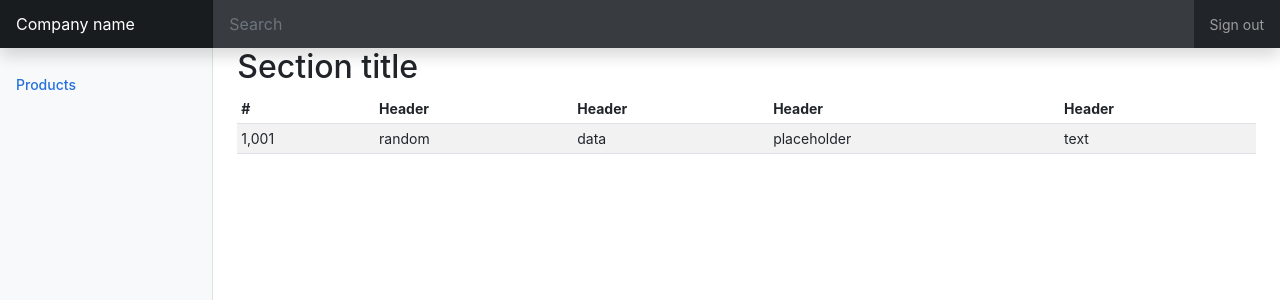
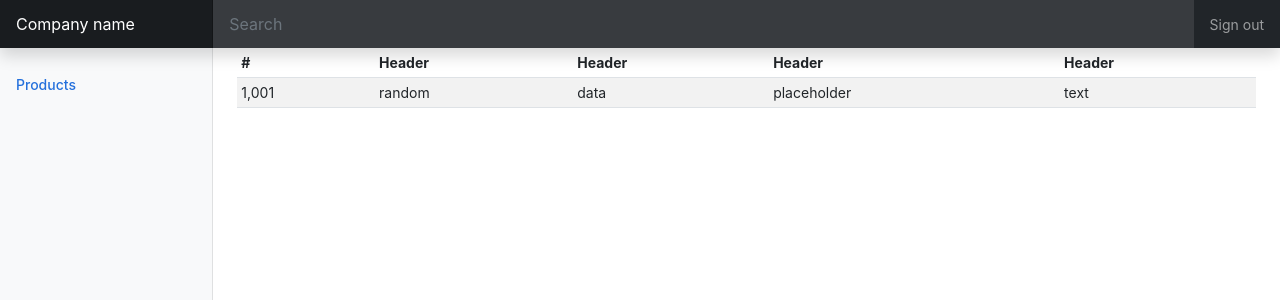
Before and after one commit to Juan-Camilo-Suarez/PostExpress-Microservices, a React (Create React App) app in the folder my-react-crud/: page /admin/products in a window 1280 px wide. Shown: the top 300 px of the page. Built offline with nearby package versions, Linux system fonts and the light colour scheme.

Commit message:
+++ Created Products component

```diff
--- a/my-react-crud/src/App.tsx
+++ b/my-react-crud/src/App.tsx
@@ -2,6 +2,7 @@ import React from 'react';
 import './App.css';
 import Nav from "./components/Nav";
 import Menu from "./components/Menu";
+import Products from "./admin/Products";
 
 function App() {
     return (
@@ -15,30 +16,10 @@ function App() {
                     <Menu/>
 
                     <main className="col-md-9 ms-sm-auto col-lg-10 px-md-4">
+                        <Products/>
 
-                        <h2>Section title</h2>
-                        <div className="table-responsive">
-                            <table className="table table-striped table-sm">
-                                <thead>
-                                <tr>
-                                    <th scope="col">#</th>
-                                    <th scope="col">Header</th>
-                                    <th scope="col">Header</th>
-                                    <th scope="col">Header</th>
-                                    <th scope="col">Header</th>
-                                </tr>
-                                </thead>
-                                <tbody>
-                                <tr>
-                                    <td>1,001</td>
-                                    <td>random</td>
-                                    <td>data</td>
-                                    <td>placeholder</td>
-                                    <td>text</td>
-                                </tr>
-                                </tbody>
-                            </table>
-                        </div>
+
+
                     </main>
                 </div>
             </div>
--- /dev/null
+++ b/my-react-crud/src/admin/Products.tsx
@@ -0,0 +1,33 @@
+import React from 'react';
+
+const Products = () => {
+    return (
+        <div>
+            <div className="table-responsive">
+                <table className="table table-striped table-sm">
+                    <thead>
+                    <tr>
+                        <th scope="col">#</th>
+                        <th scope="col">Header</th>
+                        <th scope="col">Header</th>
+                        <th scope="col">Header</th>
+                        <th scope="col">Header</th>
+                    </tr>
+                    </thead>
+                    <tbody>
+                    <tr>
+                        <td>1,001</td>
+                        <td>random</td>
+                        <td>data</td>
+                        <td>placeholder</td>
+                        <td>text</td>
+                    </tr>
+                    </tbody>
+                </table>
+            </div>
+
+        </div>
+    );
+};
+
+export default Products;
```
